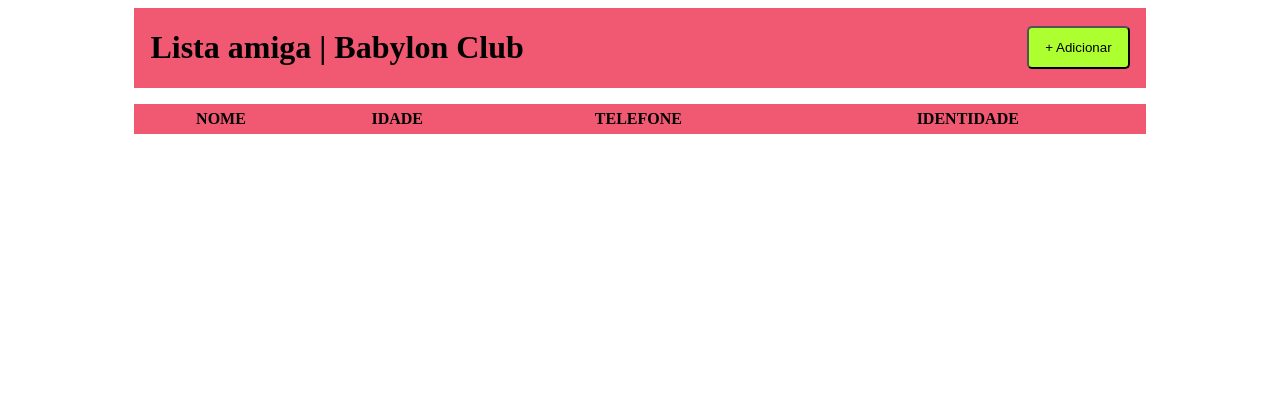
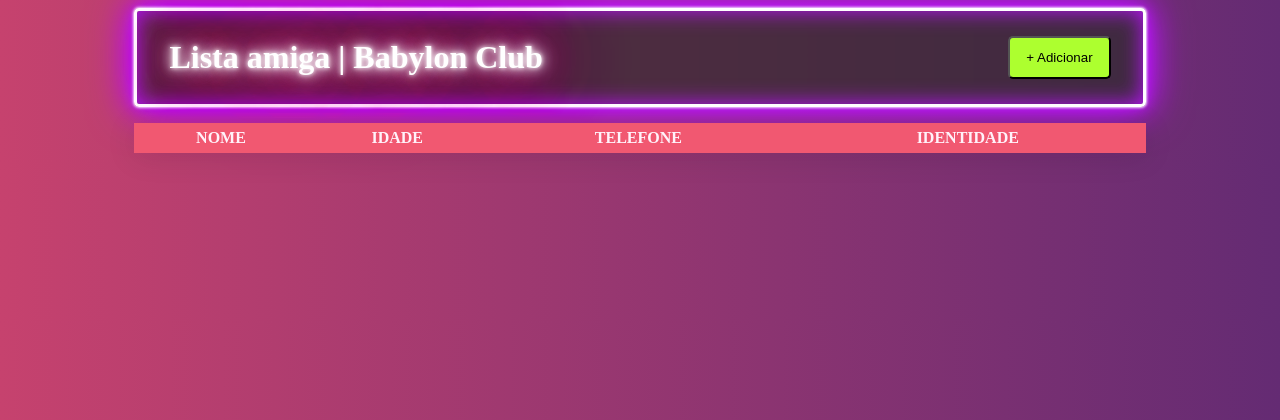
Before and after one commit to Felipe-S-Borges/Desafio-Ideyas, a Django app: template Desafio/cadastro/templates/cadastro/index.html in a window 1280 px wide. Shown: the top 420 px of the page. Run offline with Django 3.2, Linux system fonts and the light colour scheme; the template is opened without the code that fills it, so the values that code supplies are empty.

Commit message:
Style list

```diff
--- a/Desafio/static/css/cadastro.css
+++ b/Desafio/static/css/cadastro.css
@@ -6,9 +6,13 @@
     --buttonHover: rgb(213, 247, 162);
     --nthRow: rgb(247, 236, 242);
     --tableLine:pink;
+
+
 }
 body{
-    background-color: var(--background);
+    background: #642B73;
+    background: -webkit-linear-gradient(to right, #C6426E, #642B73);
+    background: linear-gradient(to right, #C6426E, #642B73);
 }
 .container{
     width: 80%;
@@ -46,7 +50,57 @@
 }
 .header:first-child{
     background: var(--header);
+    background: rgba(41, 41, 41, 0.67);
+    border-radius: 5px;
+    box-shadow: 0 4px 30px rgba(0, 0, 0, 0.1);
+    backdrop-filter: blur(9.7px);
+    -webkit-backdrop-filter: blur(9.7px);
+    border: 1px solid rgba(255, 255, 255, 0.29);
+    border: 0.2rem solid #fff;
+    border-radius: 5px;
+    padding: 0.4em 2rem;
+    box-shadow:
+        0 0 .2rem #fff,
+        0 0 .2rem #fff,
+        0 0 2rem #bc13fe,
+        0 0 0.8rem #bc13fe,
+        0 0 2.8rem #bc13fe,
+        inset 0 0 1.3rem #bc13fe;
 }
+
+.header:first-child h1{
+    animation: piscar 1.5s infinite alternate;
+    color: #fff;
+    text-shadow:
+        0 0 7px #fff,
+        0 0 10px #fff,
+        0 0 21px #fff,
+        0 0 42px #f09,
+        0 0 82px #f09,
+        0 0 92px #f09,
+        0 0 102px #f09,
+        0 0 151px #f09;
+}
+
+@keyframes piscar {
+
+    0%, 18%, 22%, 25%, 53%, 57%, 100% {
+
+        text-shadow:
+            0 0 4px #fff,
+            0 0 11px #fff,
+            0 0 19px #fff,
+            0 0 40px #f09,
+            0 0 80px #f09,
+            0 0 90px #f09,
+            0 0 100px #f09,
+            0 0 150px #f09;
+    }
+
+    20%, 24%, 55% {
+        text-shadow: none;
+    }
+  }
 #adicionarAmigo{
     background: var(--buttonGreen);
     padding: 0.75rem 1rem;
@@ -92,10 +146,13 @@
     width: 100%;
     margin-top: 1rem;
     border-collapse: collapse;
-    border-radius: 5pt;
+    background: rgba(255, 255, 255, 0.67);
+    box-shadow: 0 4px 30px rgba(0, 0, 0, 0.1);
+    backdrop-filter: blur(9.7px);
 }
 
 table th{
+    color: rgb(255, 242, 250);
     background: var(--header);
     text-transform: uppercase;
     padding: 0.375rem 0;
@@ -104,6 +161,7 @@
     background: var(--nthRow);
 }
 table td{
+    color: rgb(49, 0, 29);
     text-align: center;
     padding: 0.375rem 0;
     border-bottom: 1pt solid var(--tableLine);
```
